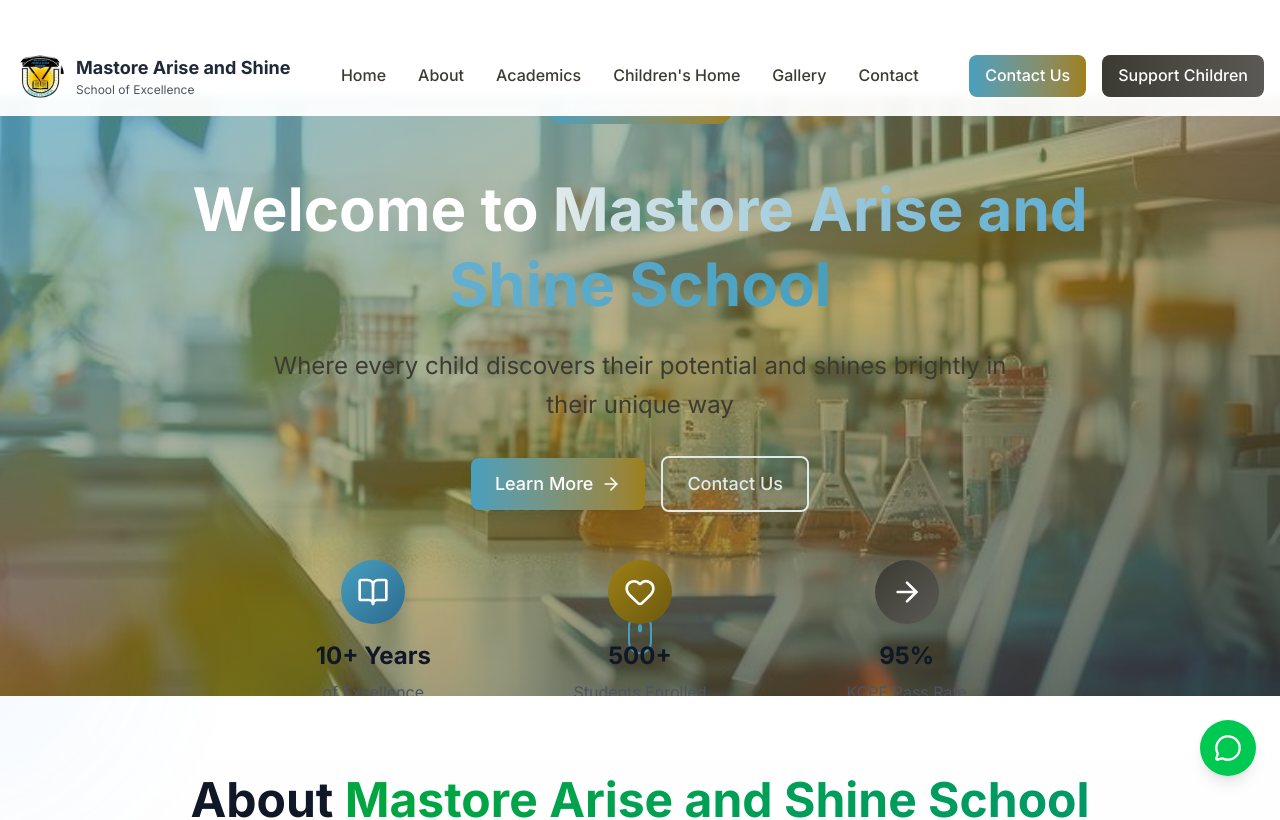
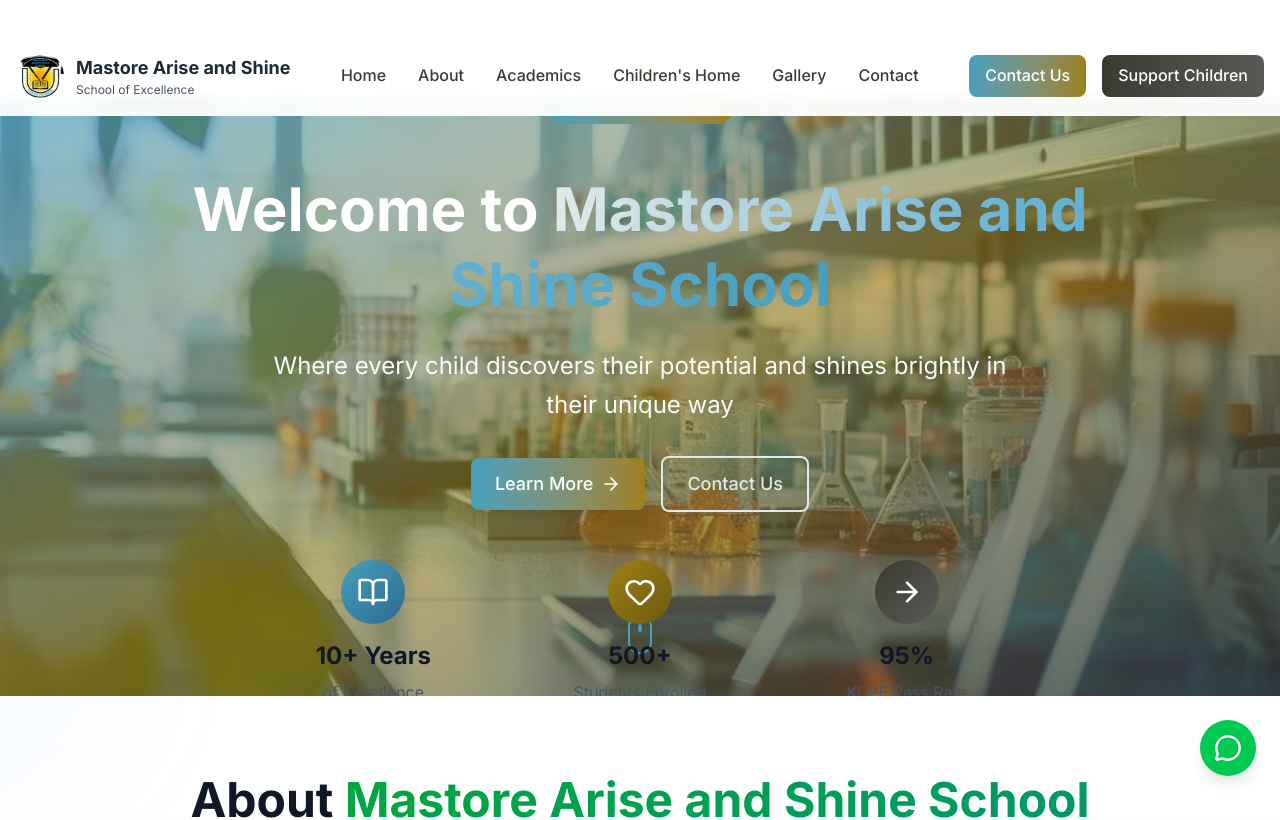
Before and after one commit to VicGriffin/mastore-arise-and-shine-school, a Next.js app: page / in a window 1280 px wide. Shown: the top 820 px of the page. Built offline with nearby package versions, Linux system fonts and the light colour scheme.

Commit message:
fix: update text color and gradient backgrounds for theme consistency
Fix visibility and update gradient colors for new theme.

```diff
--- a/src/components/sections/HeroSection.tsx
+++ b/src/components/sections/HeroSection.tsx
@@ -19,9 +19,9 @@ const HeroSection = () => {
 
       {/* Animated Background Gradients */}
       <div className="absolute inset-0 opacity-30">
-        <div className="absolute -top-40 -right-40 w-80 h-80 bg-gradient-to-br from-purple-400 to-transparent rounded-full blur-3xl animate-float"></div>
-        <div className="absolute -bottom-40 -left-40 w-80 h-80 bg-gradient-to-br from-pink-400 to-transparent rounded-full blur-3xl animate-float-slow" style={{animationDelay: '1s'}}></div>
-        <div className="absolute top-1/2 left-1/2 w-96 h-96 bg-gradient-to-br from-blue-300 to-transparent rounded-full blur-3xl opacity-20" style={{animation: 'float 5s ease-in-out infinite', animationDelay: '2s'}}></div>
+        <div className="absolute -top-40 -right-40 w-80 h-80 bg-gradient-to-br from-[#6ab3d4] to-transparent rounded-full blur-3xl animate-float"></div>
+        <div className="absolute -bottom-40 -left-40 w-80 h-80 bg-gradient-to-br from-[#b8a052] to-transparent rounded-full blur-3xl animate-float-slow" style={{animationDelay: '1s'}}></div>
+        <div className="absolute top-1/2 left-1/2 w-96 h-96 bg-gradient-to-br from-[#479FBE] to-transparent rounded-full blur-3xl opacity-20" style={{animation: 'float 5s ease-in-out infinite', animationDelay: '2s'}}></div>
       </div>
 
       {/* Background Pattern */}
@@ -45,7 +45,7 @@ const HeroSection = () => {
             Welcome to <span className="bg-gradient-to-r from-[#E1EAE9] via-[#6ab3d4] to-[#479FBE] bg-clip-text text-transparent">Mastore Arise and Shine School</span>
           </h1>
 
-          <p className="text-sm sm:text-lg md:text-2xl text-neutral-alabaster-grey mb-6 sm:mb-8 max-w-3xl mx-auto leading-relaxed animate-fadeInUp stagger-1">
+          <p className="text-sm sm:text-lg md:text-2xl text-[#FAFBF7] mb-6 sm:mb-8 max-w-3xl mx-auto leading-relaxed animate-fadeInUp stagger-1">
             Where every child discovers their potential and shines brightly in their unique way
           </p>
 
```
